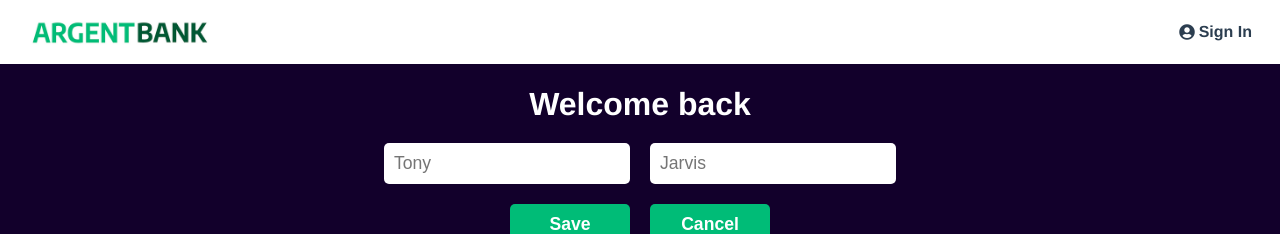
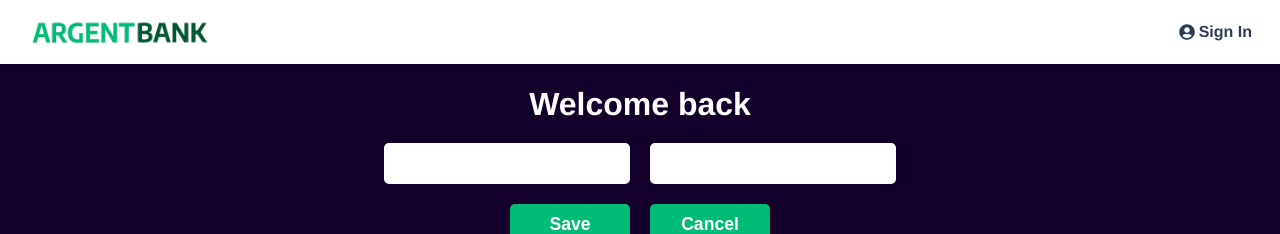
Before and after one commit to maevanapcontact/maevanguyenanhphuong_13_11022021, a React (Create React App) app: page /profile in a window 1280 px wide. Shown: the top 234 px of the page. Built offline with nearby package versions, Linux system fonts and the light colour scheme; no server answers.

Commit message:
feat: edit profile via API

```diff
--- a/src/actions/userActions.js
+++ b/src/actions/userActions.js
@@ -12,10 +12,8 @@ export const logout = (id) => ({
   id,
 });
 
-export const editProfile = (id, token, firstName, lastName) => ({
+export const editProfile = (firstName, lastName) => ({
   type: types.EDIT_PROFILE,
-  id,
-  token,
   firstName,
   lastName,
 });
--- a/src/components/Nav/Nav.js
+++ b/src/components/Nav/Nav.js
@@ -28,8 +28,12 @@ class Nav extends Component {
         ) : (
           <div className="main-nav-logout">
             <span className="fas fa-user main-nav-user"></span>
-            <span className="main-nav-name">Tony</span>
-            <Link className="main-nav-item" to="/" onClick={() => this.props.logout("id")}>
+            <span className="main-nav-name">{this.props.user.firstName}</span>
+            <Link
+              className="main-nav-item"
+              to="/"
+              onClick={() => this.props.logout("id")}
+            >
               <span className="fas fa-sign-out-alt main-nav-out"></span>
               Sign out
             </Link>
@@ -40,14 +44,17 @@ class Nav extends Component {
   }
 }
 
-const mstp = state => ({
+const mstp = (state) => ({
   user: state.user,
 });
 
-const mdtp = dispatch => {
-  return bindActionCreators({
-    logout,
-  }, dispatch)
+const mdtp = (dispatch) => {
+  return bindActionCreators(
+    {
+      logout,
+    },
+    dispatch
+  );
 };
 
 export default connect(mstp, mdtp)(Nav);
--- a/src/components/ProfilePage/ProfilePage.js
+++ b/src/components/ProfilePage/ProfilePage.js
@@ -21,8 +21,7 @@ class ProfilePage extends Component {
   }
 
   componentDidMount() {
-    const token =
-      "eyJhbGciOiJIUzI1NiIsInR5cCI6IkpXVCJ9.eyJpZCI6IjYwMjhkYmM1M2E1N2MwMWFhNGViYjUyMiIsImlhdCI6MTYxMzMwNjM2MywiZXhwIjoxNjEzMzkyNzYzfQ.b0RgfyeuopH7naxC9l2ehXpLy4cqCBFkOpVwI76-oxM";
+    const token = this.props.user.token;
     axios
       .post(
         "http://localhost:3001/api/v1/user/profile",
@@ -30,7 +29,8 @@ class ProfilePage extends Component {
         { headers: { Authorization: `Bearer ${token}` } }
       )
       .then((res) => {
-        console.log(res.data);
+        const { firstName, lastName } = res.data.body;
+        this.props.editProfile(firstName, lastName);
       })
       .catch((err) => {
         console.error(err);
@@ -48,10 +48,8 @@ class ProfilePage extends Component {
 
   handleSubmit(evt) {
     evt.preventDefault();
-    console.log(this.props.user);
     const { firstnameInput, lastnameInput } = this.state;
-    const token =
-      "eyJhbGciOiJIUzI1NiIsInR5cCI6IkpXVCJ9.eyJpZCI6IjYwMjhkYmM1M2E1N2MwMWFhNGViYjUyMiIsImlhdCI6MTYxMzMwNjM2MywiZXhwIjoxNjEzMzkyNzYzfQ.b0RgfyeuopH7naxC9l2ehXpLy4cqCBFkOpVwI76-oxM";
+    const token = this.props.user.token;
 
     const data = {
       firstName: firstnameInput,
@@ -63,13 +61,14 @@ class ProfilePage extends Component {
         headers: { Authorization: `Bearer ${token}` },
       })
       .then((res) => {
-        this.props.editProfile("id", token, firstnameInput, lastnameInput);
-        console.log(res);
+        this.props.editProfile(firstnameInput, lastnameInput);
       })
       .catch((err) => console.log(err));
   }
 
   render() {
+    const { firstName, lastName } = this.props.user;
+
     return (
       <main className="main bg-dark">
         <header className="header">
@@ -80,11 +79,23 @@ class ProfilePage extends Component {
                 <label className="sr-only" htmlFor="firstname">
                   Firstname
                 </label>
-                <input type="text" id="firstname" placeholder="Tony" name="firstnameInput" onChange={this.handleInputChange} />
+                <input
+                  type="text"
+                  id="firstname"
+                  placeholder={firstName}
+                  name="firstnameInput"
+                  onChange={this.handleInputChange}
+                />
                 <label className="sr-only" htmlFor="lastname">
                   Lastname
                 </label>
-                <input type="text" id="lastname" placeholder="Jarvis" name="lastnameInput" onChange={this.handleInputChange} />
+                <input
+                  type="text"
+                  id="lastname"
+                  placeholder={lastName}
+                  name="lastnameInput"
+                  onChange={this.handleInputChange}
+                />
               </div>
               <div className="header-form-group">
                 <input className="edit-button" type="submit" value="Save" />
@@ -107,14 +118,17 @@ class ProfilePage extends Component {
   }
 }
 
-const mstp = state => ({
+const mstp = (state) => ({
   user: state.user,
 });
 
-const mdtp = dispatch => {
-  return bindActionCreators({
-    editProfile,
-  }, dispatch)
+const mdtp = (dispatch) => {
+  return bindActionCreators(
+    {
+      editProfile,
+    },
+    dispatch
+  );
 };
 
 export default connect(mstp, mdtp)(ProfilePage);
--- a/src/reducers/user.js
+++ b/src/reducers/user.js
@@ -14,13 +14,11 @@ const user = (state = IS_LOGGED_OUT, action) => {
     case LOGOUT:
       return IS_LOGGED_OUT;
     case EDIT_PROFILE:
-      // if (state.id === action.id && state.token === action.token)
       return {
         ...state,
         firstName: action.firstName ? action.firstName : state.firstName,
         lastName: action.firstName ? action.lastName : state.lastName,
       };
-    // else return state;
     default:
       return state;
   }
```
Also changed, not shown: src/components/SignupPage/SignupPage.js (line endings or trailing spaces).
